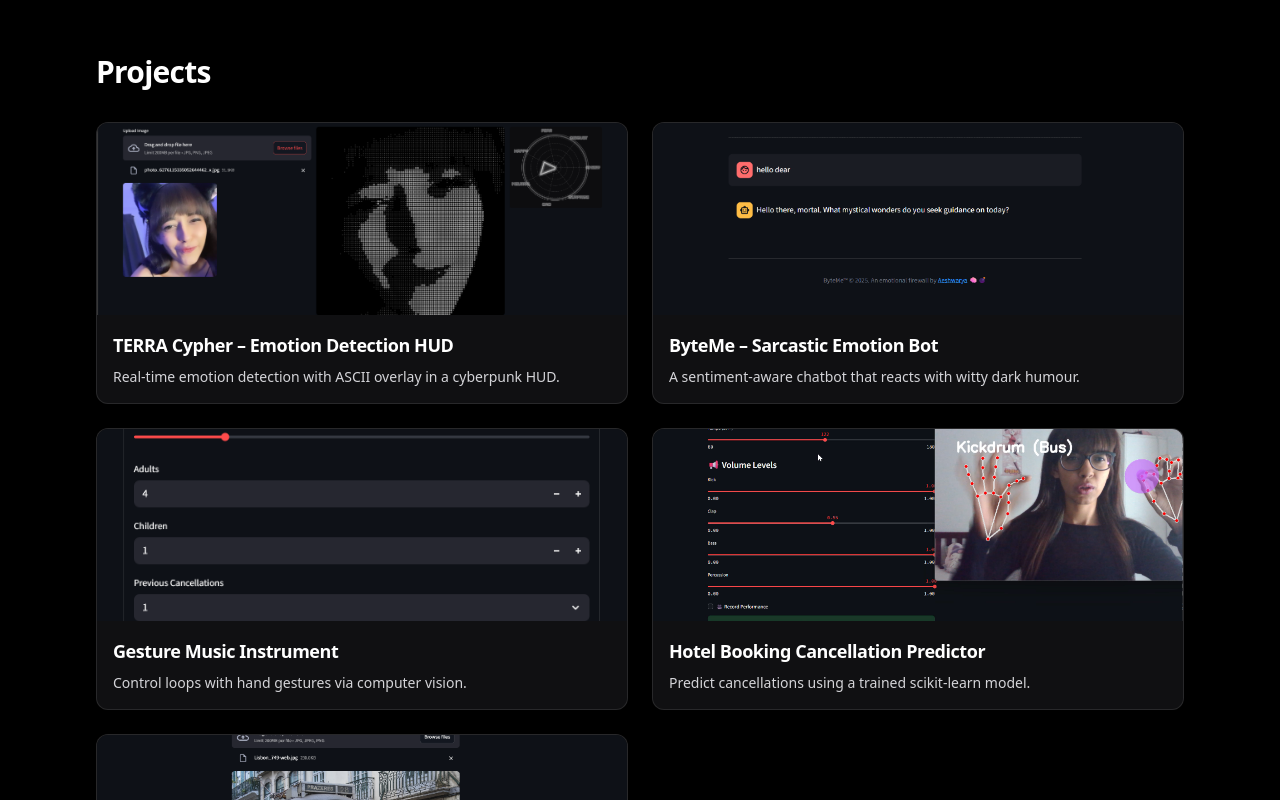
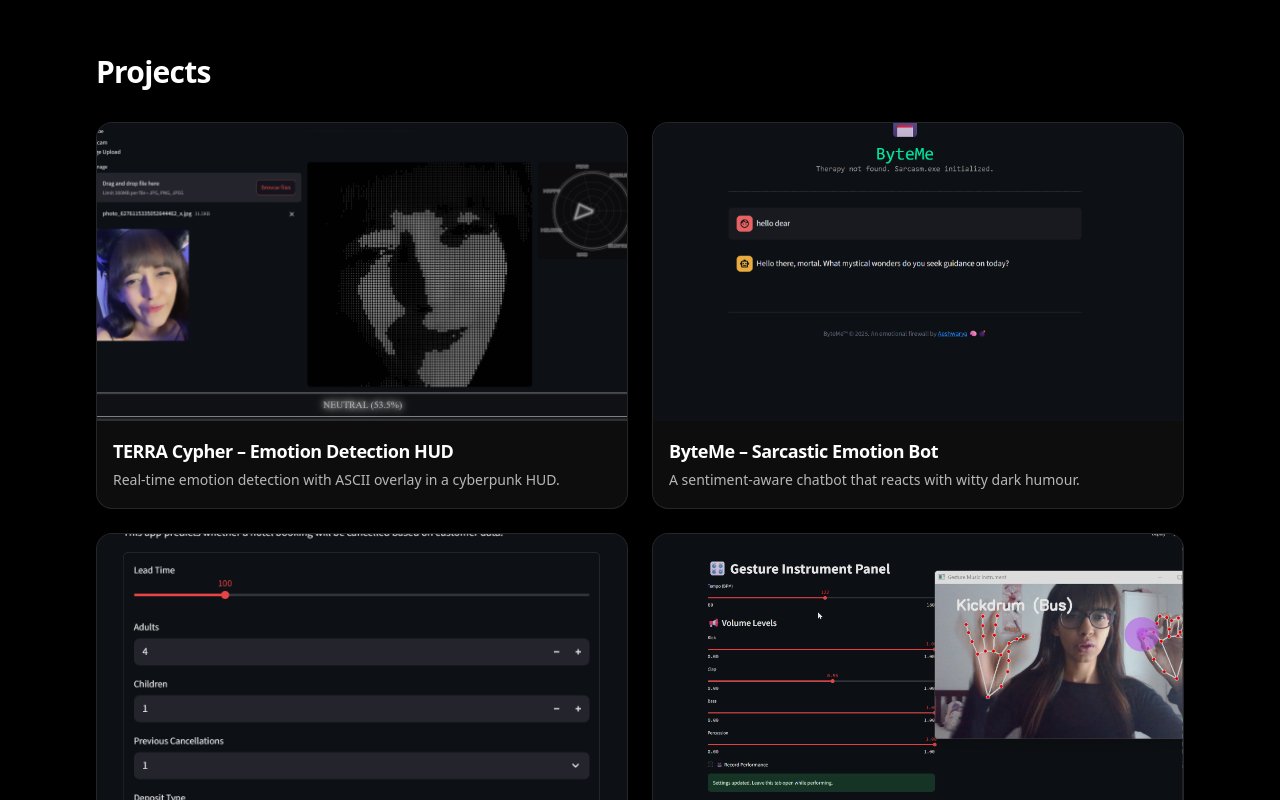
Before and after one commit to Terraspace009/aeshwarya-portfolio, a Next.js app: page / in a window 1280 px wide. Shown: the part 1320-2120 px from the top of the page. Built offline with nearby package versions, Linux system fonts and the light colour scheme.

Commit message:
Update ProjectCard.tsx

```diff
--- a/components/ProjectCard.tsx
+++ b/components/ProjectCard.tsx
@@ -1,28 +1,28 @@
 "use client";
 import Image from "next/image";
 
-type Props = {
+export type ProjectCardProps = {
   title: string;
   description: string;
-  image: string;
+  image: string; // /public path e.g. "/projects/one.png"
 };
 
-export default function ProjectCard({ title, description, image }: Props) {
+export default function ProjectCard({ title, description, image }: ProjectCardProps) {
   return (
-    <article className="card overflow-hidden">
-      <div className="relative w-full h-44 sm:h-48">
+    <article className="group overflow-hidden rounded-2xl border border-white/10 bg-white/5 hover:bg-white/[0.07] transition">
+      <div className="relative aspect-[16/9]">
         <Image
           src={image}
           alt={title}
           fill
-          className="object-cover"
           sizes="(max-width: 768px) 100vw, 50vw"
+          className="object-cover opacity-90 group-hover:opacity-100"
           priority={false}
         />
       </div>
       <div className="p-4">
         <h3 className="text-lg font-semibold">{title}</h3>
-        <p className="text-sm text-zinc-300 mt-2">{description}</p>
+        <p className="mt-1 text-sm text-white/70 leading-relaxed">{description}</p>
       </div>
     </article>
   );
```
